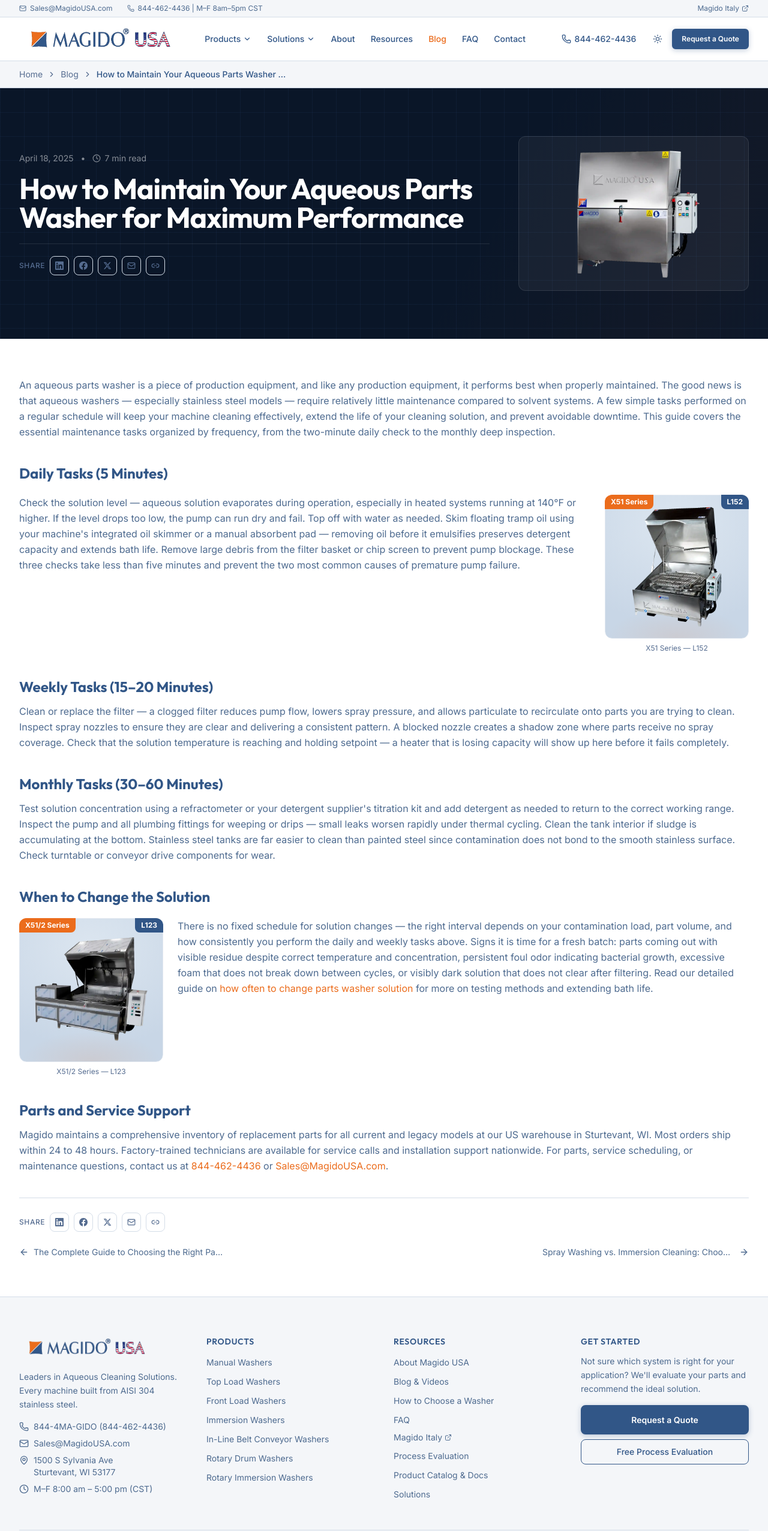
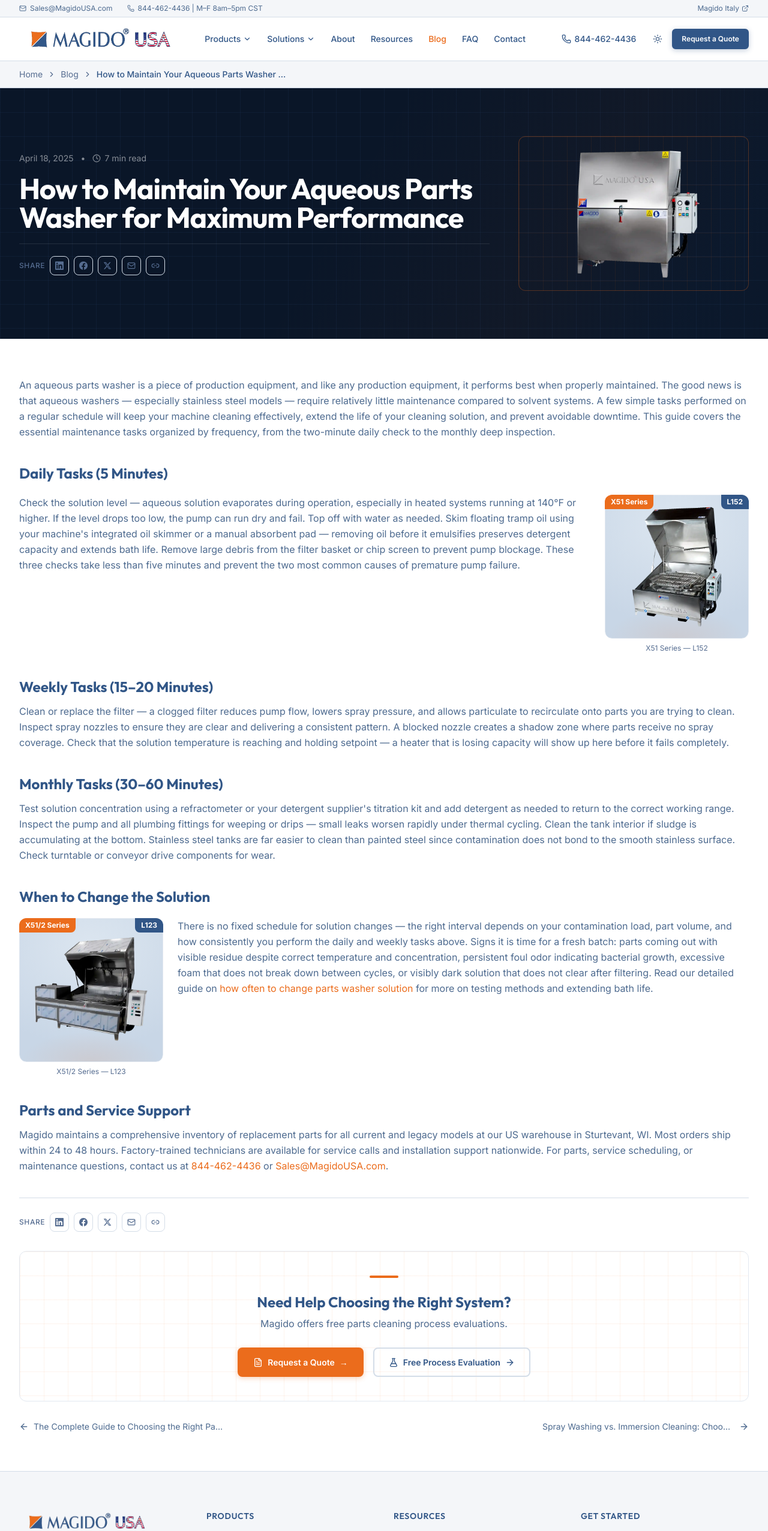
Before and after one commit to JasonBee99/MagidoUSA, a Next.js app: page /blog/aqueous-parts-washer-maintenance-guide in a window 1280 px wide. Shown: the top 2553 px of the page at 60% size. Built offline with nearby package versions, Linux system fonts and the light colour scheme.

Commit message:
Phase 20: CTABanner, contact form improvements, checkbox hover fix, warm dark mode text

```diff
--- a/src/app/blog/[slug]/page.tsx
+++ b/src/app/blog/[slug]/page.tsx
@@ -8,6 +8,7 @@ import Image from 'next/image';
 import { ChevronRight, Clock, ArrowLeft, ArrowRight } from 'lucide-react';
 import { getBlogPost, blogPosts, type BlogSectionImage } from '@/data/blog';
 import { ShareButtons } from '@/components/ShareButtons';
+import CTABanner from '@/components/CTABanner';
 import blogConfig from '@/data/blog-config.json';
 
 export function generateMetadata({ params }: { params: { slug: string } }): Metadata {
@@ -86,7 +87,7 @@ export default function BlogPostPage({ params }: { params: { slug: string } }) {
 
             {post.heroImage && (
               <div className="w-full flex-shrink-0 lg:w-80 xl:w-96">
-                <div className="overflow-hidden rounded-xl border border-white/10 bg-white/5">
+                <div className="cta-banner-grid overflow-hidden rounded-xl border border-magido-orange/30">
                   <Image
                     src={post.heroImage}
                     alt={post.heroImageAlt || post.title}
@@ -146,8 +147,11 @@ export default function BlogPostPage({ params }: { params: { slug: string } }) {
             <ShareButtons title={post.title} slug={params.slug} />
           </div>
 
+          {/* ── CTA Banner ── */}
+          <CTABanner className="mt-8" />
+
           {/* ── Prev / Next ── */}
-          <div className="mt-6 flex items-center justify-between">
+          <div className="mt-8 flex items-center justify-between">
             {prevPost ? (
               <Link
                 href={`/blog/${prevPost.slug}`}
--- a/src/app/contact/page.tsx
+++ b/src/app/contact/page.tsx
@@ -19,8 +19,8 @@ import { getAllCategories } from '@/lib/products';
 
 // ─── Formspree endpoints ───
 // Replace these with your actual Formspree form IDs after signup at https://formspree.io
-const QUOTE_FORM_ID = 'mzdawvdq';
-const EVAL_FORM_ID = 'mdaljded';
+const QUOTE_FORM_ID = 'mjgalzvb';
+const EVAL_FORM_ID = 'xlgpzvdd';
 
 type ActiveForm = 'quote' | 'evaluation';
 type SubmitStatus = 'idle' | 'submitting' | 'success' | 'error';
@@ -74,12 +74,14 @@ function ContactPageInner() {
   const [quoteStatus, setQuoteStatus] = useState<SubmitStatus>('idle');
   const [evalStatus, setEvalStatus] = useState<SubmitStatus>('idle');
 
-  // Switch to eval form if hash is #evaluation
+  // Switch active form based on query param (?form=evaluation) or legacy hash
   useEffect(() => {
-    if (window.location.hash === '#evaluation') {
+    const form = searchParams.get('form');
+    const hash = window.location.hash;
+    if (form === 'evaluation' || hash === '#evaluation') {
       setActiveForm('evaluation');
     }
-  }, []);
+  }, [searchParams]);
 
   // ─── Quote form submission ───
   async function handleQuoteSubmit(e: React.FormEvent<HTMLFormElement>) {
@@ -189,7 +191,7 @@ function ContactPageInner() {
             {/* ─── Left Column: Forms ─── */}
             <div className="lg:w-2/3">
               {/* Form toggle tabs */}
-              <div className="flex gap-1 rounded-xl border border-[var(--color-card-border)] bg-[var(--color-bg-secondary)] p-1">
+              <div id="contact-forms" className="scroll-mt-28 flex gap-1 rounded-xl border border-[var(--color-card-border)] bg-[var(--color-bg-secondary)] p-1">
                 <button
                   onClick={() => setActiveForm('quote')}
                   className={`flex flex-1 items-center justify-center gap-2 rounded-lg px-4 py-3 text-sm font-semibold transition-all ${
@@ -229,6 +231,24 @@ function ContactPageInner() {
                     <form onSubmit={handleQuoteSubmit} className="space-y-5">
                       {/* Hidden Formspree fields */}
                       <input type="hidden" name="_subject" value="New Quote Request — Magido USA Website" />
+
+                      {/* Form intro */}
+                      <div className="rounded-lg border border-[var(--color-border-light)] bg-[var(--color-bg-secondary)] px-4 py-3.5 text-sm text-[var(--color-text)] leading-relaxed">
+                        Fill in as much detail as you can — the more we know about your application, the faster we can prepare an accurate quote.
+                        If you already have a model in mind, enter it below. Not sure which machine fits your process?{' '}
+                        <Link href="/how-to-choose" className="font-medium text-magido-orange hover:underline">
+                          Use our selector guide
+                        </Link>{' '}
+                        or switch to the{' '}
+                        <button
+                          type="button"
+                          onClick={() => setActiveForm('evaluation')}
+                          className="font-medium text-magido-orange hover:underline"
+                        >
+                          Process Evaluation form
+                        </button>
+                        .
+                      </div>
 
                       {/* Name + Email row */}
                       <div className="grid gap-5 sm:grid-cols-2">
@@ -300,7 +320,7 @@ function ContactPageInner() {
                   PARTS CLEANING EVALUATION FORM
                   ═══════════════════════════════════════════ */}
               {activeForm === 'evaluation' && (
-                <div className="mt-6" id="evaluation">
+                <div className="mt-6">
                   {evalStatus === 'success' ? (
                     <SuccessMessage
                       title="Process Evaluation Request Sent!"
@@ -311,6 +331,16 @@ function ContactPageInner() {
                     <form onSubmit={handleEvalSubmit} className="space-y-5">
                       {/* Hidden Formspree fields */}
                       <input type="hidden" name="_subject" value="Process Evaluation Request — Magido USA Website" />
+
+                      {/* Form intro */}
+                      <div className="rounded-lg border border-[var(--color-border-light)] bg-[var(--color-bg-secondary)] px-4 py-3.5 text-sm text-[var(--color-text)] leading-relaxed">
+                        Every evaluation request is reviewed by our sales team, who will follow up with a tailored recommendation based on your specific cleaning requirements. The more detail you provide, the more useful that recommendation will be.
+                        Response times vary — if you need to connect sooner, prefer to talk it through first?{' '}
+                        <a href="tel:8444624436" className="font-medium text-magido-orange hover:underline">
+                          Call us at 844-462-4436
+                        </a>
+                        .
+                      </div>
 
                       {/* Section: Contact Info */}
                       <SectionLabel label="Your Information" />
@@ -652,7 +682,7 @@ function CheckboxGroup({
         {options.map((opt) => (
           <label
             key={opt}
-            className="flex cursor-pointer items-center gap-2 rounded-lg border border-[var(--color-border-light)] px-3 py-2 text-sm text-[var(--color-text-secondary)] transition-colors hover:border-magido-orange/30 hover:bg-[var(--color-bg-secondary)] has-[:checked]:border-magido-orange/40 has-[:checked]:bg-magido-orange/5 has-[:checked]:text-[var(--color-text)]"
+            className="checkbox-group-label flex cursor-pointer items-center gap-2 rounded-lg border border-[var(--color-border-light)] px-3 py-2 text-sm text-[var(--color-text-secondary)] has-[:checked]:border-magido-orange/40 has-[:checked]:bg-magido-orange/5 has-[:checked]:text-[var(--color-text)]"
           >
             <input
               type="checkbox"
--- /dev/null
+++ b/src/components/CTABanner.tsx
@@ -0,0 +1,63 @@
+import Link from 'next/link';
+import { ArrowRight, FlaskConical, FileText } from 'lucide-react';
+
+interface CTABannerProps {
+  title?: string;
+  subtitle?: string;
+  primaryLabel?: string;
+  primaryHref?: string;
+  secondaryLabel?: string;
+  secondaryHref?: string;
+  className?: string;
+}
+
+/**
+ * CTABanner — reusable call-to-action block.
+ * Uses the same border-sweep hover pattern as .solution-card (globals.css).
+ * Drop it anywhere: blog posts, product pages, landing pages, etc.
+ */
+export default function CTABanner({
+  title = 'Need Help Choosing the Right System?',
+  subtitle = 'Magido offers free parts cleaning process evaluations.',
+  primaryLabel = 'Request a Quote',
+  primaryHref = '/contact#contact-forms',
+  secondaryLabel = 'Free Process Evaluation',
+  secondaryHref = '/contact?form=evaluation#contact-forms',
+  className = '',
+}: CTABannerProps) {
+  return (
+    <div className={`cta-banner-grid solution-card group rounded-xl border border-[var(--color-card-border)] bg-[var(--color-card-bg)] p-8 sm:p-10 text-center ${className}`}>
+      {/* Orange accent bar */}
+      <div className="mb-6 h-1 w-12 rounded-full bg-magido-orange mx-auto" />
+
+      <h2 className="font-display text-xl font-bold sm:text-2xl">
+        <Link
+          href="/how-to-choose"
+          className="text-[var(--color-text)] transition-colors hover:text-magido-orange"
+        >
+          {title}
+        </Link>
+      </h2>
+
+      <p className="mt-2 text-base text-[var(--color-text-secondary)]">
+        {subtitle}
+      </p>
+
+      <div className="mt-7 flex flex-wrap justify-center gap-4">
+        <Link href={primaryHref} className="btn-primary">
+          <FileText className="h-4 w-4" />
+          {primaryLabel}
+          <span className="btn-arrow">→</span>
+        </Link>
+
+        <Link href={secondaryHref} className="btn-secondary">
+          <FlaskConical className="h-4 w-4" />
+          {secondaryLabel}
+          <span className="btn-arrow">
+            <ArrowRight className="h-4 w-4" />
+          </span>
+        </Link>
+      </div>
+    </div>
+  );
+}
--- a/src/styles/globals.css
+++ b/src/styles/globals.css
@@ -35,7 +35,7 @@
   --color-bg: #0a1628;
   --color-bg-secondary: #0f1f38;
   --color-bg-tertiary: #162a48;
-  --color-text: #e2eaf4;
+  --color-text: #f0ead8;
   --color-text-secondary: #a0b4cc;
   --color-text-muted: #90aac7;       /* was #6b83a0 — lightened for 4.5:1 contrast */
   --color-border: #1e3554;
@@ -620,6 +620,32 @@
   transition-duration: 0.08s !important;
 }
 
+/* ── CTABanner — orange grid background ── */
+.cta-banner-grid {
+  background-image:
+    linear-gradient(rgba(235, 108, 28, 0.08) 1px, transparent 1px),
+    linear-gradient(90deg, rgba(235, 108, 28, 0.08) 1px, transparent 1px);
+  background-size: 40px 40px;
+}
+
+/* ── Checkbox labels caught by the bg-magido-orange wildcard above.
+   Override to strip all hover/active effects completely. ── */
+.checkbox-group-label::after {
+  display: none !important;
+}
+.checkbox-group-label > * {
+  position: static !important;
+  z-index: auto !important;
+}
+.checkbox-group-label:hover {
+  transform: none !important;
+  box-shadow: none !important;
+}
+.checkbox-group-label:active {
+  transform: none !important;
+  box-shadow: none !important;
+}
+
 /* Respect reduced motion */
 @media (prefers-reduced-motion: reduce) {
   [class*="bg-magido-orange"][class*="rounded-lg"],
```
